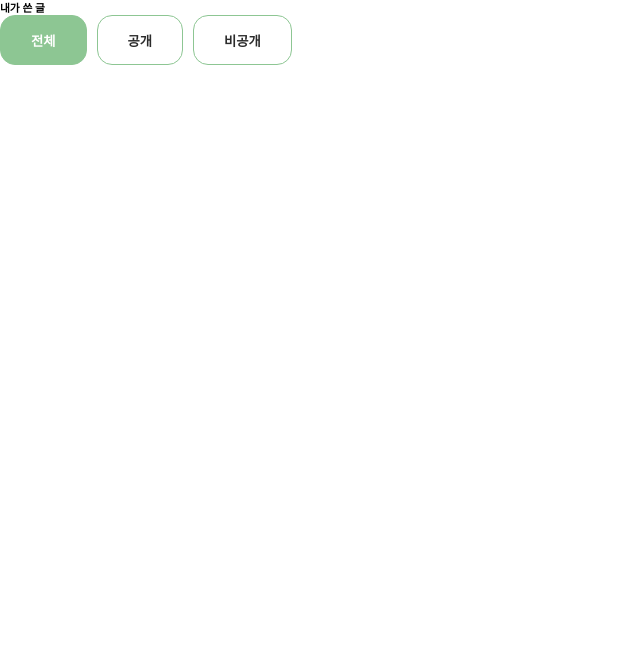
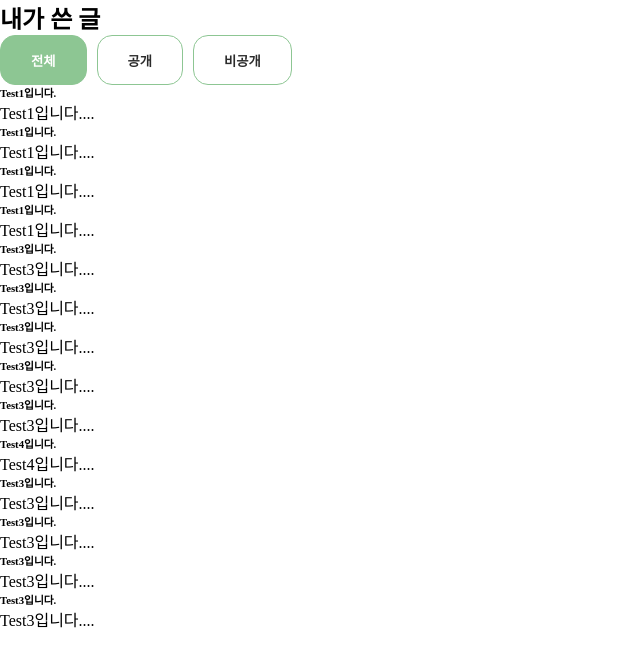
Before and after one commit to wjdgml/seb45_main_012, a React (Create React App) app in the folder client/: page / in a window 1280 px wide. Shown: the top 666 px of the page, without its empty margins (0-640 px from the left). Built offline with nearby package versions, Linux system fonts and the light colour scheme.

Commit message:
feat: 전체/공개/비공개 게시글 열람 하드코딩으로 확인

```diff
--- a/client/src/pages/MyPageMain.jsx
+++ b/client/src/pages/MyPageMain.jsx
@@ -26,30 +26,50 @@ const MyPageMain = () => {
   //   getUserData();
   // }, []);
 
-  //하드코딩
+  const [ posts, setPosts ] = useState([]);
+  const [ filter, setFilter ] = useState('all');
+
+  useEffect(() => {
+    setPosts(testData);
+  }, []);
+
+  const filteredPosts = posts.filter((post) => {
+    if ( filter === 'all') return true;
+    else if (filter === 'open') return post.open === true;
+    else if (filter === 'private') return post.open === false;
+  });
+
+  const handleFilterChange = ( newFilter ) => {
+    setFilter(newFilter);
+  }
 
   const [ selectedButton, setSelectedButton ] = useState('전체');
-
   const handleButtonClick = (buttonName) => {
     setSelectedButton(buttonName)
   }
 
   return (
     <main>
-      <h6>내가 쓴 글</h6>
+      <h2>내가 쓴 글</h2>
       <ul>
         <li>
           <button
             className={`custom_button ${selectedButton === '전체' ? 'active' : ''}`}
-            onClick={() => handleButtonClick('전체')}
-           >
+            onClick={() => {
+              handleButtonClick('전체');
+              handleFilterChange('all');
+            }}
+            >
             전체
           </button>
         </li>
         <li>
           <button
             className={`custom_button ${selectedButton === '공개' ? 'active' : ''}`}
-            onClick={() => handleButtonClick('공개')}
+            onClick={() => {
+              handleButtonClick('공개');
+              handleFilterChange('open');
+            }}
             >
             공개
           </button>
@@ -57,17 +77,27 @@ const MyPageMain = () => {
         <li>
           <button
             className={`custom_button ${selectedButton === '비공개' ? 'active' : ''}`}
-            onClick={() => handleButtonClick('비공개')}
+            onClick={() => {
+              handleButtonClick('비공개')
+              handleFilterChange('private');
+            }}
             >
             비공개
           </button>
         </li>
       </ul>
       <section>
+        {filteredPosts.map((post, index) => (
+          <div key={post.id}>
+            <h6>{post.title}</h6>
+            <p>{post.body.slice(0, 100) + "..."}</p>
+          </div>
+        ))}
       </section>
     </main>
   )
 }
+
 
 export default MyPageMain;
 
@@ -75,167 +105,131 @@ export default MyPageMain;
 
 
 // // 1) 데이터 하드코딩
-// const testData = [
-//     {
-//         "id": 1,
-//         "userId": 1,
-//         "type": "free",
-//         "title": "Test1입니다.",
-//         "body": "Test1입니다.",
-//         "open": "open",
-//         "createdAt": "2023-08-29T09:22:18.7444354"
-//     },
-    // {
-    //     "id": 2,
-    //     "userId": 2,
-    //     "type": "free",
-    //     "title": "Test2입니다.",
-    //     "body": "Test2입니다.",
-    //     "open": "open",
-    //     "createdAt": "2023-08-29T09:22:18.7444354"
-    // },
-    // {
-    //     "id": 3,
-    //     "userId": 3,
-    //     "type": "free",
-    //     "title": "Test3입니다.",
-    //     "body": "Test3입니다.",
-    //     "open": "open",
-    //     "createdAt": "2023-08-29T09:22:18.7444354"
-    // },
-    // {
-    //     "id": 4,
-    //     "userId": 4,
-    //     "type": "free",
-    //     "title": "Test4입니다.",
-    //     "body": "Test4입니다.",
-    //     "open": "open",
-    //     "createdAt": "2023-08-29T09:22:18.7444354"
-    // },
-    // {
-    //     "id": 5,
-    //     "userId": 5,
-    //     "type": "free",
-    //     "title": "Test5입니다.",
-    //     "body": "Test5입니다.",
-    //     "open": "open",
-    //     "createdAt": "2023-08-29T09:22:18.7444354"
-    // },
-    // {
-    //     "id": 6,
-    //     "userId": 6,
-    //     "type": "free",
-    //     "title": "Test6입니다.",
-    //     "body": "Test6입니다.",
-    //     "open": "open",
-    //     "createdAt": "2023-08-29T09:22:18.7444354"
-    // },
-  //   {
-  //     "id": 1,
-  //     "userId": 1,
-  //     "type": "free",
-  //     "title": "Test1입니다.",
-  //     "body": "Test1입니다.",
-  //     "open": "open",
-  //     "createdAt": "2023-08-29T09:22:18.7444354"
-  // },
-  // {
-  //     "id": 1,
-  //     "userId": 1,
-  //     "type": "free",
-  //     "title": "Test1입니다.",
-  //     "body": "Test1입니다.",
-  //     "open": "close",
-  //     "createdAt": "2023-08-29T09:22:18.7444354"
-  // },
-  // {
-  //     "id": 3,
-  //     "userId": 3,
-  //     "type": "free",
-  //     "title": "Test3입니다.",
-  //     "body": "Test3입니다.",
-  //     "open": "open",
-  //     "createdAt": "2023-08-29T09:22:18.7444354"
-  // },
-  // {
-  //     "id": 4,
-  //     "userId": 4,
-  //     "type": "free",
-  //     "title": "Test4입니다.",
-  //     "body": "Test4입니다.",
-  //     "open": "open",
-  //     "createdAt": "2023-08-29T09:22:18.7444354"
-  // },
-  // {
-  //     "id": 5,
-  //     "userId": 5,
-  //     "type": "free",
-  //     "title": "Test5입니다.",
-  //     "body": "Test5입니다.",
-  //     "open": "open",
-  //     "createdAt": "2023-08-29T09:22:18.7444354"
-  // },
-  // {
-  //     "id": 6,
-  //     "userId": 6,
-  //     "type": "free",
-  //     "title": "Test6입니다.",
-  //     "body": "Test6입니다.",
-  //     "open": "open",
-  //     "createdAt": "2023-08-29T09:22:18.7444354"
-  // },
-//   {
-//     "id": 1,
-//     "userId": 1,
-//     "type": "free",
-//     "title": "Test1입니다.",
-//     "body": "Test1입니다.",
-//     "open": "open",
-//     "createdAt": "2023-08-29T09:22:18.7444354"
-// },
-// {
-//     "id": 2,
-//     "userId": 2,
-//     "type": "free",
-//     "title": "Test2입니다.",
-//     "body": "Test2입니다.",
-//     "open": "open",
-//     "createdAt": "2023-08-29T09:22:18.7444354"
-// },
-// {
-//     "id": 1,
-//     "userId": 1,
-//     "type": "free",
-//     "title": "Test3입니다.",
-//     "body": "Test3입니다.",
-//     "open": "close",
-//     "createdAt": "2023-08-29T09:22:18.7444354"
-// },
-// {
-//     "id": 4,
-//     "userId": 4,
-//     "type": "free",
-//     "title": "Test4입니다.",
-//     "body": "Test4입니다.",
-//     "open": "open",
-//     "createdAt": "2023-08-29T09:22:18.7444354"
-// },
-// {
-//     "id": 5,
-//     "userId": 5,
-//     "type": "free",
-//     "title": "Test5입니다.",
-//     "body": "Test5입니다.",
-//     "open": "open",
-//     "createdAt": "2023-08-29T09:22:18.7444354"
-// },
-// {
-//     "id": 6,
-//     "userId": 6,
-//     "type": "free",
-//     "title": "Test6입니다.",
-//     "body": "Test6입니다.",
-//     "open": "open",
-//     "createdAt": "2023-08-29T09:22:18.7444354"
-// }
-// ];
+const testData = [
+    {
+        "id": 1,
+        "userId": 1,
+        "type": "free",
+        "title": "Test1입니다.",
+        "body": "Test1입니다.",
+        "open": true,
+        "createdAt": "2023-08-29T09:22:18.7444354"
+    },
+    {
+      "id": 1,
+      "userId": 1,
+      "type": "free",
+      "title": "Test1입니다.",
+      "body": "Test1입니다.",
+      "open": true,
+      "createdAt": "2023-08-29T09:22:18.7444354"
+  },
+  {
+      "id": 1,
+      "userId": 1,
+      "type": "free",
+      "title": "Test1입니다.",
+      "body": "Test1입니다.",
+      "open": false,
+      "createdAt": "2023-08-29T09:22:18.7444354"
+  },
+  {
+    "id": 1,
+    "userId": 1,
+    "type": "free",
+    "title": "Test1입니다.",
+    "body": "Test1입니다.",
+    "open": false,
+    "createdAt": "2023-08-29T09:22:18.7444354"
+},
+{
+    "id": 1,
+    "userId": 1,
+    "type": "free",
+    "title": "Test3입니다.",
+    "body": "Test3입니다.",
+    "open": true,
+    "createdAt": "2023-08-29T09:22:18.7444354"
+},
+{
+  "id": 1,
+  "userId": 1,
+  "type": "free",
+  "title": "Test3입니다.",
+  "body": "Test3입니다.",
+  "open": true,
+  "createdAt": "2023-08-29T09:22:18.7444354"
+},
+{
+  "id": 1,
+  "userId": 1,
+  "type": "free",
+  "title": "Test3입니다.",
+  "body": "Test3입니다.",
+  "open": true,
+  "createdAt": "2023-08-29T09:22:18.7444354"
+},
+{
+  "id": 1,
+  "userId": 1,
+  "type": "free",
+  "title": "Test3입니다.",
+  "body": "Test3입니다.",
+  "open": true,
+  "createdAt": "2023-08-29T09:22:18.7444354"
+},
+{
+  "id": 1,
+  "userId": 1,
+  "type": "free",
+  "title": "Test3입니다.",
+  "body": "Test3입니다.",
+  "open": true,
+  "createdAt": "2023-08-29T09:22:18.7444354"
+},
+{
+  "id": 1,
+  "userId": 1,
+  "type": "free",
+  "title": "Test4입니다.",
+  "body": "Test4입니다.",
+  "open": true,
+  "createdAt": "2023-08-29T09:22:18.7444354"
+},
+{
+  "id": 1,
+  "userId": 1,
+  "type": "free",
+  "title": "Test3입니다.",
+  "body": "Test3입니다.",
+  "open": false,
+  "createdAt": "2023-08-29T09:22:18.7444354"
+},
+{
+  "id": 1,
+  "userId": 1,
+  "type": "free",
+  "title": "Test3입니다.",
+  "body": "Test3입니다.",
+  "open": false,
+  "createdAt": "2023-08-29T09:22:18.7444354"
+},
+{
+  "id": 1,
+  "userId": 1,
+  "type": "free",
+  "title": "Test3입니다.",
+  "body": "Test3입니다.",
+  "open": false,
+  "createdAt": "2023-08-29T09:22:18.7444354"
+},
+{
+  "id": 1,
+  "userId": 1,
+  "type": "free",
+  "title": "Test3입니다.",
+  "body": "Test3입니다.",
+  "open": false,
+  "createdAt": "2023-08-29T09:22:18.7444354"
+}
+];
```
